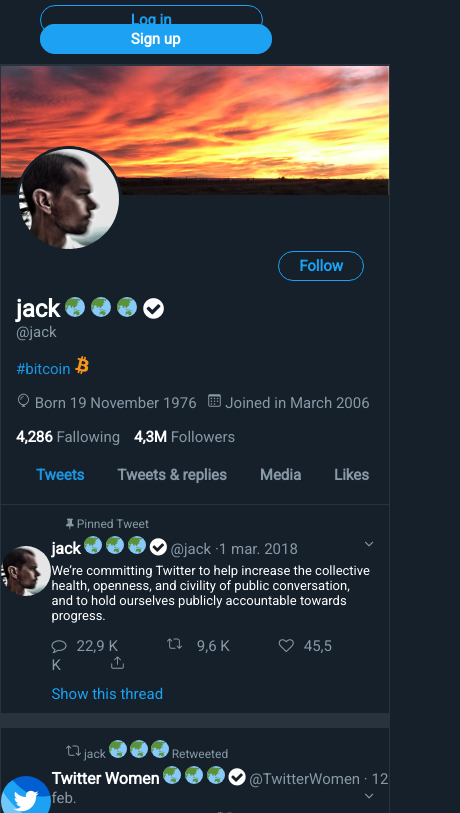
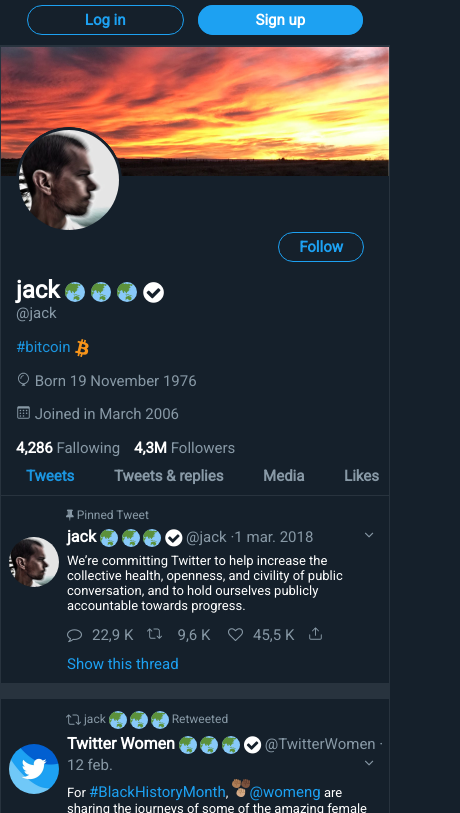
Before and after one commit to BogdanStanciu10/tema-css, a plain HTML site: page index.html in a window 390 px wide. Shown: the part 56-869 px from the top of the page, 460 px wide, since content can reach past the window. Drawn offline with Linux system fonts and the light colour scheme.

Commit message:
Fix issues

```diff
--- a/css/style.css
+++ b/css/style.css
@@ -78,11 +78,31 @@ margin-right: 25px;
   font-weight: bold;
 }
 
+.align-img{
+  vertical-align: middle;
+}
+
 .banner {
   position: absolute;
 }
 .buttonborder {
   color: rgb(29, 161, 242);
+}
+
+.buttonborder:hover{
+  background-color: rgb(27, 149, 224, .2);
+}
+.buttonbg:hover{
+  background-color: rgba(26, 145, 218);
+}
+
+.fa-ellipsis-h:hover {
+  background-color: rgb(27, 149, 224, .2);
+  border-radius: 25px;
+}
+
+.bitcoin:hover, .follow:hover{
+  text-decoration: underline;
 }
 
 .followalign {
@@ -134,7 +154,7 @@ margin-right: 25px;
 .timelines {
   display: flex;
   justify-content: space-between;
-  margin: 20px;
+  /*margin: 20px;*/
   font-weight: bold;
 }
 
@@ -144,6 +164,7 @@ margin-right: 25px;
 
 .timelines a {
   color: rgb(136, 153, 166);
+  padding: 20px;
 }
 
 .container {
@@ -156,6 +177,22 @@ margin-right: 25px;
   max-width: 1024px;
   margin: 0 auto;
 }
+
+.timelines a:hover{
+  color: rgb(29, 161, 242);
+  background: rgb(27, 149, 224, .2);
+}
+
+article:hover{
+  background: rgba(25, 39, 52, .5);
+  transition: 0.2s ease-out;
+}
+
+.likesection .clearfix:nth-child(2):hover, .likesection .clearfix:nth-child(3):hover, .likesection .clearfix:nth-child(4):hover {
+  background: rgb(25, 39, 60, 0.9);
+  transition: 0.2s ease-out;
+}
+
 /*
 .active::after{
     content: '';
@@ -176,6 +213,7 @@ margin-right: 25px;
 .svgimg {
   fill: rgb(136, 153, 166);
   width: 15px;
+  vertical-align: text-top;
 }
 
 a > .svgimg {
@@ -253,8 +291,14 @@ a > .svgimg {
 .addpadding10 {
   padding: 10px;
 }
+
+.min-content:hover{
+  background: rgba(25, 39, 55, .9);
+}
+
 .articlepin {
-  border-bottom: 15px solid rgb(204, 214, 221, 0.1);
+  /*border-bottom: 15px solid rgb(204, 214, 221, 0.1);*/
+  border-top: 1px solid rgb(204, 214, 221, 0.1);
   padding-bottom: 10px;
 }
 
@@ -278,12 +322,13 @@ a > .svgimg {
 }
 
 .profile {
-  border-bottom: 1px solid rgb(204, 214, 221, 0.1);
+  /*border-bottom: 1px solid rgb(204, 214, 221, 0.1);*/
   padding-left: 15px;
 }
 
 article {
   border-bottom: 1px solid rgb(204, 214, 221, 0.1);
+  border-top: 15px solid rgb(204, 214, 221, 0.1);
 }
 
 .clearfix {
@@ -291,8 +336,35 @@ article {
 }
 
 .alignitems {
-  margin-right: 70px;
+  /*margin-right: 70px;*/
+  flex-basis: 25%;
   color: rgb(136, 153, 166);
+}
+.social-icon {
+  margin-bottom: 10px;
+  display: flex;
+  justify-content: space-between;
+}
+
+.social-icon a:nth-child(1):hover{
+  color: #4a98f2;
+}
+.social-icon a:nth-child(2):hover, .social-icon a:nth-child(2):hover  svg{
+  color: #4a98f2;
+  fill: #4a98f2;
+}
+
+.social-icon a:nth-child(3):hover{
+  color: rgba(241, 52, 83, 0.9);
+}
+
+.social-icon a:nth-child(4):hover, .social-icon a:nth-child(4) > svg:hover{
+  fill: #4a98f2;
+  color: #4a98f2
+}
+
+.textcontent > a:hover{
+  text-decoration:underline;
 }
 
 .alignitems i {
@@ -410,7 +482,7 @@ aside {
   margin-top: 10px;
 }
 
-@media screen and (max-width: 1199.98px) {
+@media screen and (max-width: 1000px) {
   nav {
     flex-flow: column wrap;
   }
@@ -439,7 +511,7 @@ aside {
 
   .buttonborder,
   .buttonbg {
-    padding: 5px 110px;
+    padding: 5px 104px;
   }
 
   .followalign > .buttonborder {
@@ -463,9 +535,11 @@ aside {
     font-size: 13px;
     padding-right: 15px;
   }
+  /*
   .alignitems {
     margin-right: 55px;
   }
+  */
   .alignitems i {
     margin-right: 10px;
   }
@@ -486,9 +560,13 @@ aside {
     width: 33.33%;
     border: none;
   }
+
+  aside {
+    display: none;
+  }
 }
 
-@media screen and (max-width: 768px) {
+@media screen and (max-width: 600px) {
 
  /*   body {
     margin: 0;
@@ -500,10 +578,10 @@ aside {
     max-width: 450px;
   }
   .left-menu > form input {
-    width: 370px;
+    width: 320px;
   }
   .buttonborder,.buttonbg {
-    padding: 5px 85px;
+    padding: 5px 75px;
   }
   .left-menu, .right-menu {
     margin-left: 0px;
@@ -512,17 +590,54 @@ aside {
   .profile > img {
     width: 100px;
   }
+  /*
   .alignitems {
     margin-right: 45px;
+  }
+  */
+
+  .leftimage {
+    width: 17%;
+  }
+  .rightcontent {
+  width: 83%;
+  }
+
+  .datejoin{
+    display: block;
   }
 }
 
 
-@media (max-width: 575.98px) {
+@media screen and  (max-width: 365px) {
   .container{
     max-width: 100%;
   }
+  .left-menu > form input {
+    width: 220px;
+  }
+
   .buttonborder,.buttonbg {
-    padding: 5px 90px;
+    padding: 5px 50px;
   }
+  .timelines a {
+    padding: 10px;
+  }
+
+  .alignitems{
+    flex-basis: auto;
+  }
+
 }
+
+@media (min-width: 366px) and (max-width: 435px){
+  .left-menu > form input {
+    width: 200px;
+  }
+  .buttonborder, .buttonbg {
+    padding: 5px 57px;
+}
+.timelines a {
+  padding: 10px;
+}
+}
--- a/index.html
+++ b/index.html
@@ -42,14 +42,14 @@
                 </div>
                 <h1>jack
                     <span>
-                        <img src="images/earth.svg" width="20" alt="earth">
-                        <img src="images/earth.svg" width="20" alt="earth">
-                        <img src="images/earth.svg" width="20" alt="earth">
-                        <i class="fa fa-check-circle"></i>
+                        <img src="images/earth.svg" width="20" alt="earth" class="align-img">
+                        <img src="images/earth.svg" width="20" alt="earth" class="align-img">
+                        <img src="images/earth.svg" width="20" alt="earth" class="align-img">
+                        <i class="fa fa-check-circle align-img"></i>
                     </span>
                 </h1>
                 <p>@jack</p>
-                <a href="#" class="bitcoin">#bitcoin <img src="images/Bitcoin_2020.png" width="18" alt="bitcoin"></a>
+                <a href="#" class="bitcoin">#bitcoin <img src="images/Bitcoin_2020.png" width="18" class="align-img" alt="bitcoin"></a>
                 <div class="datejoin">
                     <!--
                         <i class="fa fa-birthday-cake" aria-hidden="true"></i>
@@ -98,17 +98,17 @@
                 <div class="rightcontent">
                     <h4 class="articleheading">jack
                         <span>
-                            <img src="images/earth.svg" width="18" alt="earth">
-                            <img src="images/earth.svg" width="18" alt="earth">
-                            <img src="images/earth.svg" width="18" alt="earth">
-                            <i class="fa fa-check-circle" style="font-size: 20px;"></i>
+                            <img src="images/earth.svg" width="18" alt="earth" class="align-img">
+                            <img src="images/earth.svg" width="18" alt="earth" class="align-img">
+                            <img src="images/earth.svg" width="18" alt="earth" class="align-img">
+                            <i class="fa fa-check-circle align-img" style="font-size: 20px;"></i>
                             <span>@jack</span><span> ·1 mar. 2018</span>
                             <i class="fa fa-angle-down" style="float: right;margin-right: 15px;"></i>
                         </span>
                     </h4>
 
                     <p class="textwhite textcontent">We’re committing Twitter to help increase the collective health, openness, and civility of public conversation, and to hold ourselves publicly accountable towards progress.</p>
-                    <div style="margin-bottom: 10px;">
+                    <div class="social-icon">
                         <a href="#" class="alignitems" title="Comments 22971"><i class="fa fa-comment-o" aria-hidden="true"></i>22,9 K</a>
                         <a href="#" class="alignitems" title="Retweet 9670 "><svg viewBox="0 0 24 24" class="svgimg">
                                 <g>
@@ -135,32 +135,32 @@
             </article>
             <article>
                 <p class="pintext"><svg viewBox="0 0 24 24" class="svgimg"><g><path d="M23.77 15.67c-.292-.293-.767-.293-1.06 0l-2.22 2.22V7.65c0-2.068-1.683-3.75-3.75-3.75h-5.85c-.414 0-.75.336-.75.75s.336.75.75.75h5.85c1.24 0 2.25 1.01 2.25 2.25v10.24l-2.22-2.22c-.293-.293-.768-.293-1.06 0s-.294.768 0 1.06l3.5 3.5c.145.147.337.22.53.22s.383-.072.53-.22l3.5-3.5c.294-.292.294-.767 0-1.06zm-10.66 3.28H7.26c-1.24 0-2.25-1.01-2.25-2.25V6.46l2.22 2.22c.148.147.34.22.532.22s.384-.073.53-.22c.293-.293.293-.768 0-1.06l-3.5-3.5c-.293-.294-.768-.294-1.06 0l-3.5 3.5c-.294.292-.294.767 0 1.06s.767.293 1.06 0l2.22-2.22V16.7c0 2.068 1.683 3.75 3.75 3.75h5.85c.414 0 .75-.336.75-.75s-.337-.75-.75-.75z"></path></g></svg> jack <span><img
-                            src="images/earth.svg" width="18" alt="earth">
-                        <img src="images/earth.svg" width="18" alt="earth">
-                        <img src="images/earth.svg" width="18" alt="earth"></span> Retweeted</p>
+                            src="images/earth.svg" width="18" alt="earth" class="align-img">
+                        <img src="images/earth.svg" width="18" alt="earth" class="align-img">
+                        <img src="images/earth.svg" width="18" alt="earth" class="align-img"></span> Retweeted</p>
                 <div class="leftimage">
                     <img src="images/wVYbVI04_400x400.jpg" alt="profileimg">
                 </div>
                 <div class="rightcontent">
                     <h4 class="articleheading">Twitter Women
                         <span>
-                            <img src="images/earth.svg" width="18" alt="earth">
-                            <img src="images/earth.svg" width="18" alt="earth">
-                            <img src="images/earth.svg" width="18" alt="earth">
-                            <i class="fa fa-check-circle" style="font-size: 20px;"></i>
+                            <img src="images/earth.svg" width="18" alt="earth" class="align-img">
+                            <img src="images/earth.svg" width="18" alt="earth" class="align-img">
+                            <img src="images/earth.svg" width="18" alt="earth" class="align-img">
+                            <i class="fa fa-check-circle align-img" style="font-size: 20px;"></i>
                             <span>@TwitterWomen</span><span> · 12 feb.</span>
                             <i class="fa fa-angle-down" style="float: right;margin-right: 15px;"></i>
                         </span>
                     </h4>
                     <p class="textwhite textcontent">For <a href="#" style="color: rgba(29,161,242,1.00);">#BlackHistoryMonth</a>, <img src="images/BHM_2020.png" width="18" alt="img"><a href="#" style="color: rgba(29,161,242,1.00);">@womeng</a> are sharing the journeys of some of the amazing female <a href="#" style="color: rgba(29,161,242,1.00);">@Blackbirds</a> engineers here at Twitter.</p>
                     <p class="textwhite textcontent">Here's <a href="#" style="color: rgba(29,161,242,1.00);">@JesselleEng</a>'s story...</p>
-                    <p><a href="#" style="color: rgba(29,161,242,1.00);">#LoveToSeeIt<img src="images/LoveToSeeIt_2020.png" width="18" alt="img"></a></p>
+                    <p class="textwhite textcontent"><a href="#" style="color: rgba(29,161,242,1.00);">#LoveToSeeIt<img src="images/LoveToSeeIt_2020.png" width="18" alt="img"></a></p>
                     <section class="min-content">
                         <div class="addpadding10">
                             <h4 class="textwhite">Twitter Women Eng
                                 <span>
                                     <img src="images/wVYbVI04_400x400.jpg" class="profilemincontent" alt="profileimg">
-                                    <i class="fa fa-check-circle" style="font-size: 20px;"></i>
+                                    <i class="fa fa-check-circle align-img" style="font-size: 20px;"></i>
                                     <span>@TwitterWomen</span><span> · 12 feb.</span>
                                 </span>
                             </h4>
@@ -173,7 +173,7 @@
                         </div>
                     </section>
 
-                    <div style="margin-bottom: 10px;">
+                    <div class="social-icon">
                         <a href="" class="alignitems" title="Comments 9"><i class="fa fa-comment-o" aria-hidden="true"></i>9 K</a>
                         <a href="" class="alignitems" title="Retweet 56"><svg viewBox="0 0 24 24" class="svgimg">
                                 <g>
```
